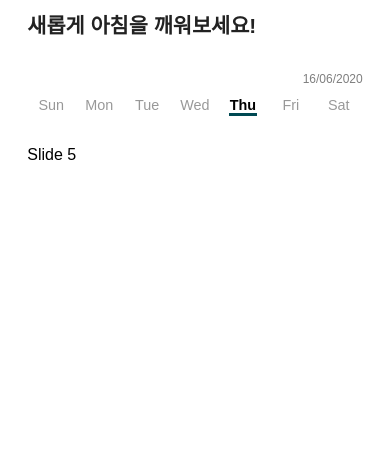
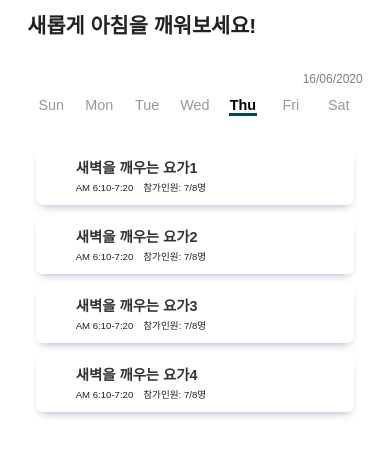
Before and after one commit to JungYOsup/mobile_web_project, a plain HTML site: page schedules/schedules.html in a window 390 px wide. Shown: the part 75-530 px from the top of the page. Drawn offline with nearby package versions, Linux system fonts and the light colour scheme.

Commit message:
project mobile

```diff
--- a/schedules/schedules.html
+++ b/schedules/schedules.html
@@ -5,8 +5,9 @@
     <meta name="viewport" content="width=device-width, initial-scale=1.0" />
     <title>Document</title>
 
+    <script src="https://unpkg.com/swiper/js/swiper.min.js"></script>
     <script defer src="schedules.js"></script>
-    <script src="https://unpkg.com/swiper/js/swiper.min.js"></script>
+
     <link rel="stylesheet" href="https://unpkg.com/swiper/css/swiper.min.css" />
     <link
       rel="stylesheet"
@@ -49,24 +50,13 @@
         <div class="schedules__box">
           <div class="swiper-container">
             <div class="swiper-wrapper">
-              <div class="swiper-slide">
-                <a
-                  class="item"
-                  href="http://127.0.0.1:5500/session/session.html"
-                >
-                  <div>
-                    <h4>새벽을 깨우는 요가1</h4>
-                    <span>AM 6:10-7:20</span>
-                    <span>참가인원: 7/8명</span>
-                  </div>
-                </a>
-              </div>
-              <div class="swiper-slide">Slide 2</div>
-              <div class="swiper-slide">Slide 3</div>
-              <div class="swiper-slide">Slide 4</div>
-              <div class="swiper-slide">Slide 5</div>
-              <div class="swiper-slide">Slide 6</div>
-              <div class="swiper-slide">Slide 7</div>
+              <div class="swiper-slide" name="sunday"></div>
+              <div class="swiper-slide" name="monday"></div>
+              <div class="swiper-slide" name="tuesday"></div>
+              <div class="swiper-slide" name="wednesday"></div>
+              <div class="swiper-slide" name="thursday"></div>
+              <div class="swiper-slide" name="friday"></div>
+              <div class="swiper-slide" name="saturday"></div>
             </div>
           </div>
         </div>
--- a/schedules/schedules.js
+++ b/schedules/schedules.js
@@ -1,9 +1,205 @@
 "use strict";
+
+let schedule_arr = {
+  sunday: {
+    1: {
+      url: "http://127.0.0.1:5500/session/session.html",
+      title: "새벽을 깨우는 요가1",
+      time: "AM 6:10-7:20",
+      attend: "7/8명",
+    },
+    2: {
+      url: "http://127.0.0.1:5500/session/session.html",
+      title: "새벽을 깨우는 요가2",
+      time: "AM 6:10-7:20",
+      attend: "7/8명",
+    },
+    3: {
+      url: "http://127.0.0.1:5500/session/session.html",
+      title: "새벽을 깨우는 요가3",
+      time: "AM 6:10-7:20",
+      attend: "7/8명",
+    },
+    4: {
+      url: "http://127.0.0.1:5500/session/session.html",
+      title: "새벽을 깨우는 요가4",
+      time: "AM 6:10-7:20",
+      attend: "7/8명",
+    },
+    5: {
+      url: "http://127.0.0.1:5500/session/session.html",
+      title: "새벽을 깨우는 요가5",
+      time: "AM 6:10-7:20",
+      attend: "7/8명",
+    },
+  },
+
+  monday: {
+    1: {
+      url: "http://127.0.0.1:5500/session/session.html",
+      title: "새벽을 깨우는 요가2",
+      time: "AM 6:10-7:20",
+      attend: "7/8명",
+    },
+    2: {
+      url: "http://127.0.0.1:5500/session/session.html",
+      title: "새벽을 깨우는 요가3",
+      time: "AM 6:10-7:20",
+      attend: "7/8명",
+    },
+    3: {
+      url: "http://127.0.0.1:5500/session/session.html",
+      title: "새벽을 깨우는 요가4",
+      time: "AM 6:10-7:20",
+      attend: "7/8명",
+    },
+    4: {
+      url: "http://127.0.0.1:5500/session/session.html",
+      title: "새벽을 깨우는 요가5",
+      time: "AM 6:10-7:20",
+      attend: "7/8명",
+    },
+  },
+
+  tuesday: {
+    1: {
+      url: "http://127.0.0.1:5500/session/session.html",
+      title: "화요일 깨우는 요가1",
+      time: "AM 6:10-7:20",
+      attend: "7/8명",
+    },
+    2: {
+      url: "http://127.0.0.1:5500/session/session.html",
+      title: "화요일 깨우는 요가2",
+      time: "AM 6:10-7:20",
+      attend: "7/8명",
+    },
+    3: {
+      url: "http://127.0.0.1:5500/session/session.html",
+      title: "화요일  깨우는 요가3",
+      time: "AM 6:10-7:20",
+      attend: "7/8명",
+    },
+    4: {
+      url: "http://127.0.0.1:5500/session/session.html",
+      title: "화요일 깨우는 요가4",
+      time: "AM 6:10-7:20",
+      attend: "7/8명",
+    },
+  },
+
+  wednesday: {
+    1: {
+      url: "http://127.0.0.1:5500/session/session.html",
+      title: "새벽을 깨우는 요가1",
+      time: "AM 6:10-7:20",
+      attend: "7/8명",
+    },
+    2: {
+      url: "http://127.0.0.1:5500/session/session.html",
+      title: "새벽을 깨우는 요가2",
+      time: "AM 6:10-7:20",
+      attend: "7/8명",
+    },
+    3: {
+      url: "http://127.0.0.1:5500/session/session.html",
+      title: "새벽을 깨우는 요가3",
+      time: "AM 6:10-7:20",
+      attend: "7/8명",
+    },
+    4: {
+      url: "http://127.0.0.1:5500/session/session.html",
+      title: "새벽을 깨우는 요가4",
+      time: "AM 6:10-7:20",
+      attend: " 7/8명",
+    },
+  },
+
+  thursday: {
+    1: {
+      url: "http://127.0.0.1:5500/session/session.html",
+      title: "새벽을 깨우는 요가1",
+      time: "AM 6:10-7:20",
+      attend: "7/8명",
+    },
+    2: {
+      url: "http://127.0.0.1:5500/session/session.html",
+      title: "새벽을 깨우는 요가2",
+      time: "AM 6:10-7:20",
+      attend: "7/8명",
+    },
+    3: {
+      url: "http://127.0.0.1:5500/session/session.html",
+      title: "새벽을 깨우는 요가3",
+      time: "AM 6:10-7:20",
+      attend: "7/8명",
+    },
+    4: {
+      url: "http://127.0.0.1:5500/session/session.html",
+      title: "새벽을 깨우는 요가4",
+      time: "AM 6:10-7:20",
+      attend: "7/8명",
+    },
+  },
+
+  friday: {
+    1: {
+      url: "http://127.0.0.1:5500/session/session.html",
+      title: "새벽을 깨우는 요가1",
+      time: "AM 6:10-7:20",
+      attend: "7/8명",
+    },
+    2: {
+      url: "http://127.0.0.1:5500/session/session.html",
+      title: "새벽을 깨우는 요가2",
+      time: "AM 6:10-7:20",
+      attend: "7/8명",
+    },
+    3: {
+      url: "http://127.0.0.1:5500/session/session.html",
+      title: "새벽을 깨우는 요가3",
+      time: "AM 6:10-7:20",
+      attend: "7/8명",
+    },
+    4: {
+      url: "http://127.0.0.1:5500/session/session.html",
+      title: "새벽을 깨우는 요가4",
+      time: "AM 6:10-7:20",
+      attend: "7/8명",
+    },
+  },
+
+  saturday: {
+    1: {
+      url: "http://127.0.0.1:5500/session/session.html",
+      title: "새벽을 깨우는 요가1",
+      time: "AM 6:10-7:20",
+      attend: "7/8명",
+    },
+    2: {
+      url: "http://127.0.0.1:5500/session/session.html",
+      title: "새벽을 깨우는 요가2",
+      time: "AM 6:10-7:20",
+      attend: "7/8명",
+    },
+    3: {
+      url: "http://127.0.0.1:5500/session/session.html",
+      title: "새벽을 깨우는 요가3",
+      time: "AM 6:10-7:20",
+      attend: "7/8명",
+    },
+    4: {
+      url: "http://127.0.0.1:5500/session/session.html",
+      title: "새벽을 깨우는 요가4",
+      time: "AM 6:10-7:20",
+      attend: "7/8명",
+    },
+  },
+};
 
 // swiper
 
 let day;
-
 const swiper = new Swiper(".swiper-container", {
   pagination: {
     el: ".schedules__date ul",
@@ -43,10 +239,10 @@ const swiper = new Swiper(".swiper-container", {
 // current date
 
 const date = new Date();
-const curYear = date.getFullYear(); //년도
-const curDay = date.getDay(); //요일 (ex 월 , 화 , 수 를 날짜로 나타냄)
-const curDate = date.getDate(); //일
-const curMonth = date.getMonth() + 1; //월
+const curYear = date.getFullYear();
+const curDay = date.getDay();
+const curDate = date.getDate();
+const curMonth = date.getMonth() + 1;
 const fullDay = document.querySelector(".schedules__days> span");
 var options = { weekday: "long" };
 const convertcurDay = new Intl.DateTimeFormat("en-US", options).format(curDay);
@@ -62,6 +258,28 @@ function setCurrentDate() {
   });
 }
 
+// Object.keys 는 객체의 키값을 배열로 리턴함
+// 데이터를 밖에로 뺴내는 방법
+
+Object.keys(schedule_arr).forEach((key) => {
+  const temp_obj = schedule_arr[key];
+
+  const node = document.querySelector(`.swiper-slide[name=${key}]`);
+
+  let temp_str = "";
+
+  Object.keys(temp_obj).forEach((element) => {
+    const title = `<h4>${temp_obj[element].title}</h4>`;
+    const time = `<span>${temp_obj[element].time}</span>`;
+    const attend = `<span>참가인원: ${temp_obj[element].attend}</span>`;
+
+    temp_str += `<a class="item" href="${temp_obj[element].url}"><div>
+    ${title}${time}${attend}</div></a>`;
+  });
+
+  node.innerHTML = temp_str;
+});
+
 // page 분할
 
 function init() {
```
Also changed, not shown: schedules/schedules_dayofweek/monday.html (deleted, +0 -20 lines), schedules/schedules_dayofweek/sunday.html (deleted, +0 -9 lines), schedules/schedules_dayofweek/friday.html (deleted), schedules/schedules_dayofweek/saturday.html (deleted), schedules/schedules_dayofweek/thursday.html (deleted), schedules/schedules_dayofweek/tuesday.html (deleted), schedules/schedules_dayofweek/wednesday.html (deleted).
